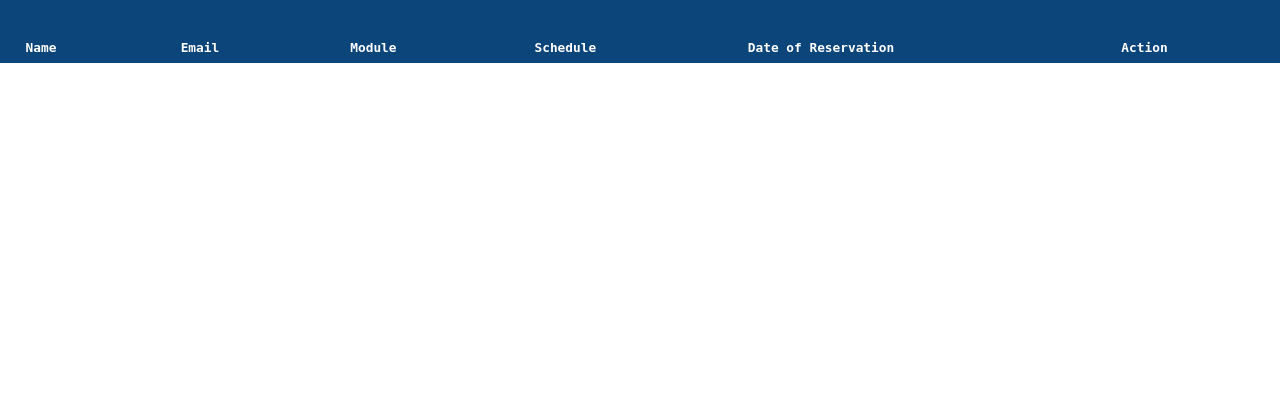
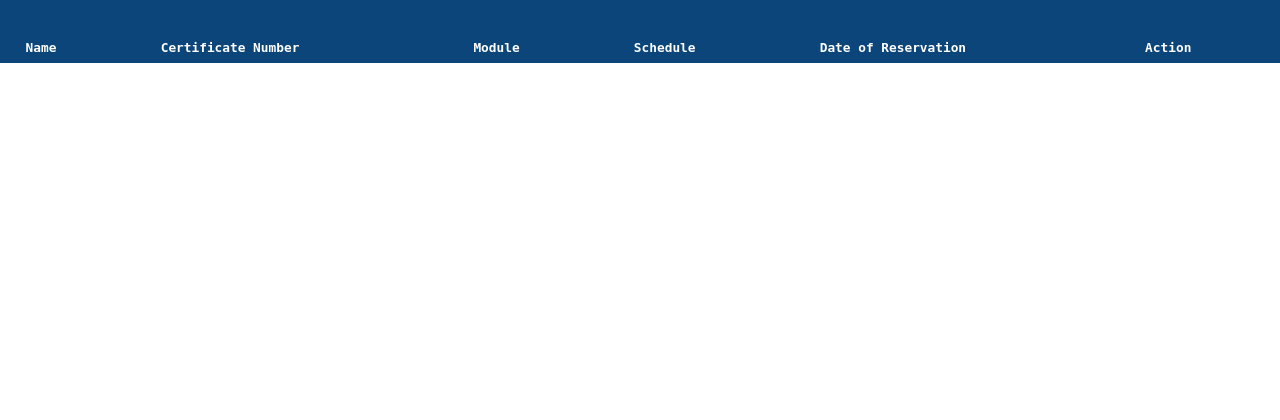
Before and after one commit to atocayon/online-verification, a CodeIgniter app: the page made by application/views/traineeReservations.php in a window 1280 px wide. Shown: the top 420 px of the page. Run offline with CodeIgniter, Linux system fonts and the light colour scheme; tables that the repository leaves empty or names only in its code hold one stand-in row (values such as "Sample post"); lists and menus that the app fills with data are empty; some libraries are stand-ins or nearby versions; some web fonts are replaced.

Commit message:
add cert num and cert expiry for trainee reservation in admin side

```diff
--- a/application/views/traineeReservations.php
+++ b/application/views/traineeReservations.php
@@ -14,7 +14,8 @@ defined('BASEPATH') OR exit('No direct script access allowed');
         <thead>
           <tr>
             <th>Name</th>
-            <th>Email</th>
+            <!-- <th>Email</th> -->
+            <th>Certificate Number</th>
             <th>Module</th>
             <th>Schedule</th>
             <th>Date of Reservation</th>
@@ -23,12 +24,13 @@ defined('BASEPATH') OR exit('No direct script access allowed');
         </thead>
         <tbody>
           <?php
-            $query = $this->db->query("SELECT id, concat(AES_DECRYPT(fname,'ilovenmp1230988'), ' ', LEFT(AES_DECRYPT(mname, 'ilovenmp1230988'),1), ' ', AES_DECRYPT(lname, 'ilovenmp1230988')) as name, AES_DECRYPT(email, 'ilovenmp1230988') as email, code, dateStart, dateEnd, DATE_FORMAT(dateReserve, '%M %d %Y') as reserve FROM reservations WHERE status = 1 ORDER BY dateReserve DESC");
+            $query = $this->db->query("SELECT id, concat(AES_DECRYPT(fname,'ilovenmp1230988'), ' ', LEFT(AES_DECRYPT(mname, 'ilovenmp1230988'),1), ' ', AES_DECRYPT(lname, 'ilovenmp1230988')) as name, AES_DECRYPT(email, 'ilovenmp1230988') as email, certNum, DATE_FORMAT(dateExpiry, '%b %d %Y') as expiry, code, dateStart, dateEnd, DATE_FORMAT(dateReserve, '%b %d %Y') as reserve FROM reservations WHERE status = 1 ORDER BY dateReserve DESC");
             foreach ($query->result() as $row) {
               ?>
                 <tr>
                   <td><?= $row->name ?></td>
-                  <td><?= $row->email ?></td>
+                  <!-- <td><?= $row->email ?></td> -->
+                  <td><?= $row->certNum ?>  (exp.:<?= $row->expiry ?>)</td>
                   <td>
                     <?php
                       $module = $this->db->query("SELECT module FROM module WHERE modcode = '$row->code'");
@@ -60,7 +62,8 @@ defined('BASEPATH') OR exit('No direct script access allowed');
         <thead>
           <tr>
             <th>Name</th>
-            <th>Email</th>
+            <!-- <th>Email</th> -->
+              <th>Certificate Number</th>
             <th>Module</th>
             <th>Schedule</th>
             <th>Date/Time of Reservation</th>
@@ -69,12 +72,13 @@ defined('BASEPATH') OR exit('No direct script access allowed');
         </thead>
         <tbody>
           <?php
-            $query = $this->db->query("SELECT id, concat(AES_DECRYPT(fname,'ilovenmp1230988'), ' ', LEFT(AES_DECRYPT(mname, 'ilovenmp1230988'),1), ' ', AES_DECRYPT(lname, 'ilovenmp1230988')) as name, AES_DECRYPT(email, 'ilovenmp1230988') as email, code, dateStart, dateEnd, dateReserve FROM reservations WHERE status = 2");
+            $query = $this->db->query("SELECT id, concat(AES_DECRYPT(fname,'ilovenmp1230988'), ' ', LEFT(AES_DECRYPT(mname, 'ilovenmp1230988'),1), ' ', AES_DECRYPT(lname, 'ilovenmp1230988')) as name, AES_DECRYPT(email, 'ilovenmp1230988') as email, certNum, DATE_FORMAT(dateExpiry, '%b %d %Y') as expiry, code, dateStart, dateEnd, dateReserve FROM reservations WHERE status = 2");
             foreach ($query->result() as $row) {
               ?>
                 <tr>
                   <td><?= $row->name ?></td>
-                  <td><?= $row->email ?></td>
+                  <!-- <td><?= $row->email ?></td> -->
+                  <td><?= $row->certNum ?>  (exp.:<?= $row->expiry ?>)</td>
                   <td>
                     <?php
                       $module = $this->db->query("SELECT module FROM module WHERE modcode = '$row->code'");
@@ -100,7 +104,8 @@ defined('BASEPATH') OR exit('No direct script access allowed');
         <thead>
           <tr>
             <th>Name</th>
-            <th>Email</th>
+            <!-- <th>Email</th> -->
+            <th>Certificate Number</th>
             <th>Module</th>
             <th>Schedule</th>
             <th>Date/Time of Reservation</th>
@@ -109,12 +114,13 @@ defined('BASEPATH') OR exit('No direct script access allowed');
         </thead>
         <tbody>
           <?php
-            $query = $this->db->query("SELECT id, concat(AES_DECRYPT(fname,'ilovenmp1230988'), ' ', LEFT(AES_DECRYPT(mname, 'ilovenmp1230988'),1), ' ', AES_DECRYPT(lname, 'ilovenmp1230988')) as name, AES_DECRYPT(email, 'ilovenmp1230988') as email, code, dateStart, dateEnd, dateReserve FROM reservations WHERE status = 0");
+            $query = $this->db->query("SELECT id, concat(AES_DECRYPT(fname,'ilovenmp1230988'), ' ', LEFT(AES_DECRYPT(mname, 'ilovenmp1230988'),1), ' ', AES_DECRYPT(lname, 'ilovenmp1230988')) as name, AES_DECRYPT(email, 'ilovenmp1230988') as email,  certNum, DATE_FORMAT(dateExpiry, '%b %d %Y') as expiry, code, dateStart, dateEnd, dateReserve FROM reservations WHERE status = 0");
             foreach ($query->result() as $row) {
               ?>
                 <tr>
                   <td><?= $row->name ?></td>
-                  <td><?= $row->email ?></td>
+                  <!-- <td><?= $row->email ?></td> -->
+                  <td><?= $row->certNum ?>  (exp.:<?= $row->expiry ?>)</td>
                   <td>
                     <?php
                       $module = $this->db->query("SELECT module FROM module WHERE modcode = '$row->code'");
```
